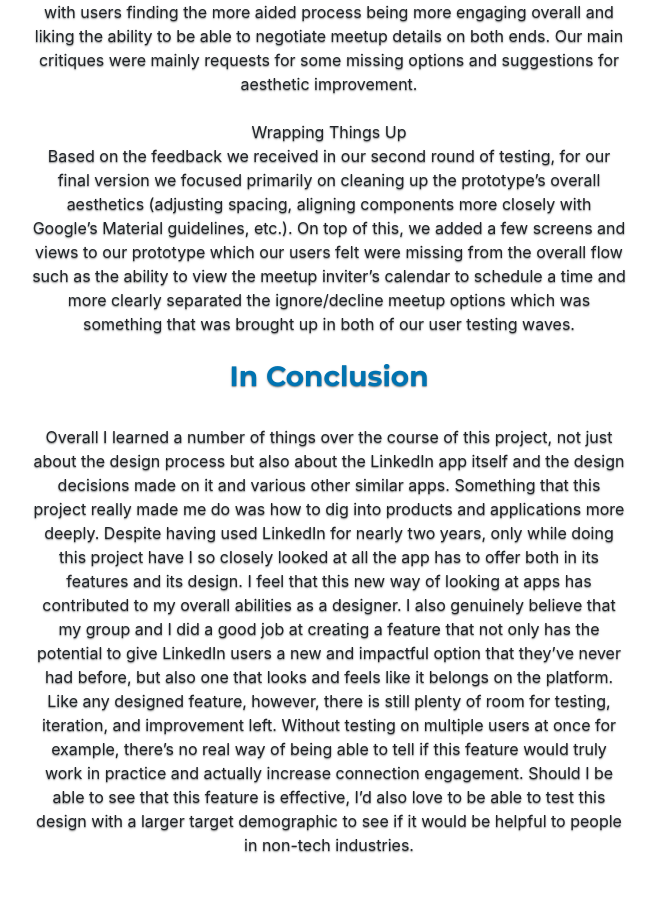
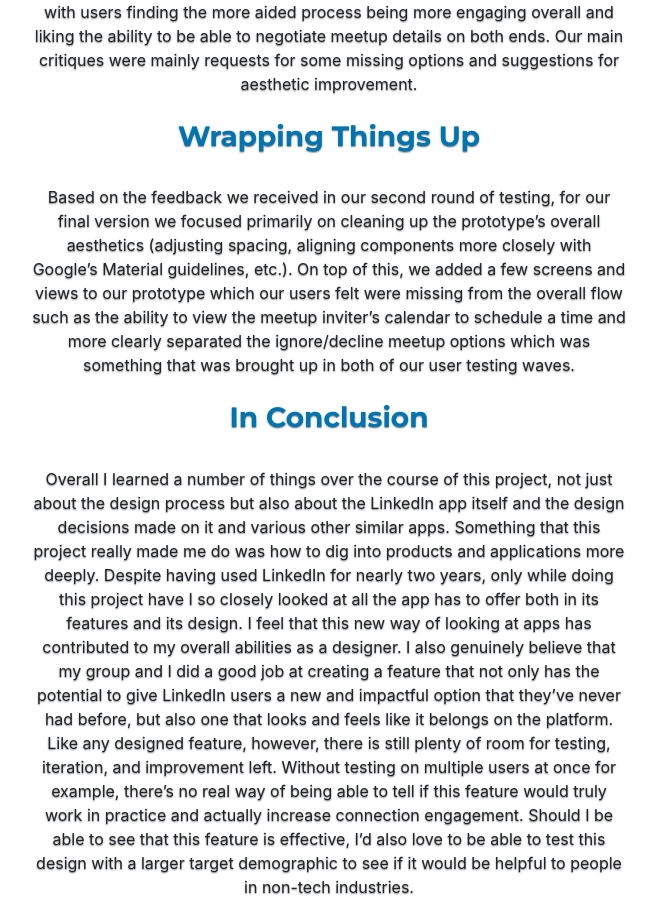
Before and after one commit to andrewdnguyen/andrewdnguyen.github.io, a plain HTML site: page cogs127.html in a window 1280 px wide. Shown: the part 6421-7328 px from the top of the page, without its empty margins (311-968 px from the left). Drawn offline with nearby package versions, Linux system fonts and the light colour scheme; a script that the page names is missing.

Commit message:
commited

```diff
--- a/cogs127.html
+++ b/cogs127.html
@@ -137,7 +137,7 @@
               <br>
               After completing the high-fidelity prototypes, we went back into the field to get some feedback from our users. Overall, based on the responses we received, the alternative screens/flows were seen as a marked improvement, with users finding the more aided process being more engaging overall and liking the ability to be able to negotiate meetup details on both ends. Our main critiques were mainly requests for some missing options and suggestions for aesthetic improvement.
               <br><br>
-              Wrapping Things Up</h3>
+              <h3>Wrapping Things Up</h3>
               <br>
               Based on the feedback we received in our second round of testing, for our final version we focused primarily on cleaning up the prototype’s overall aesthetics (adjusting spacing, aligning components more closely with Google’s Material guidelines, etc.). On top of this, we added a few screens and views to our prototype which our users felt were missing from the overall flow such as the ability to view the meetup inviter’s calendar to schedule a time and more clearly separated the ignore/decline meetup options which was something that was brought up in both of our user testing waves.
               <br><br>
```
